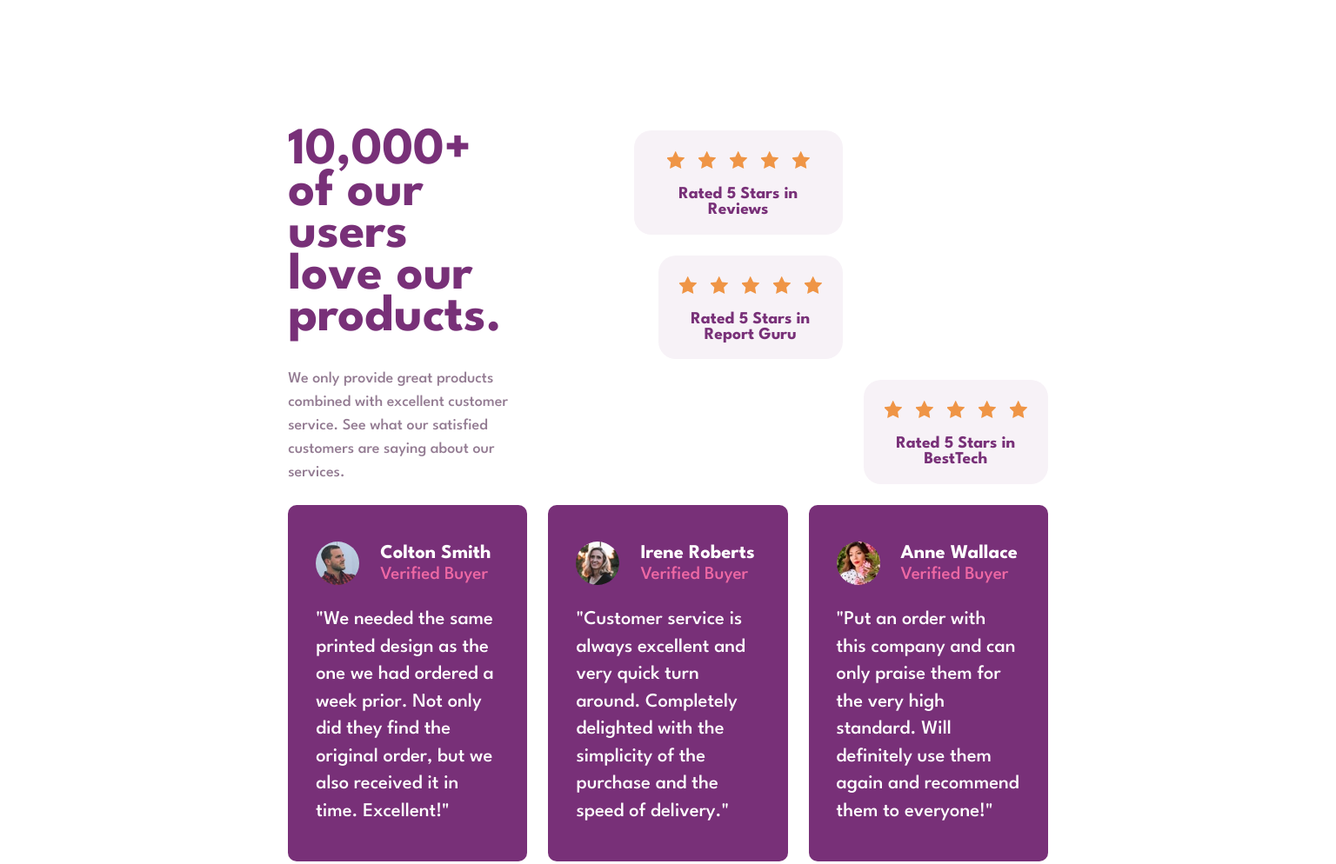
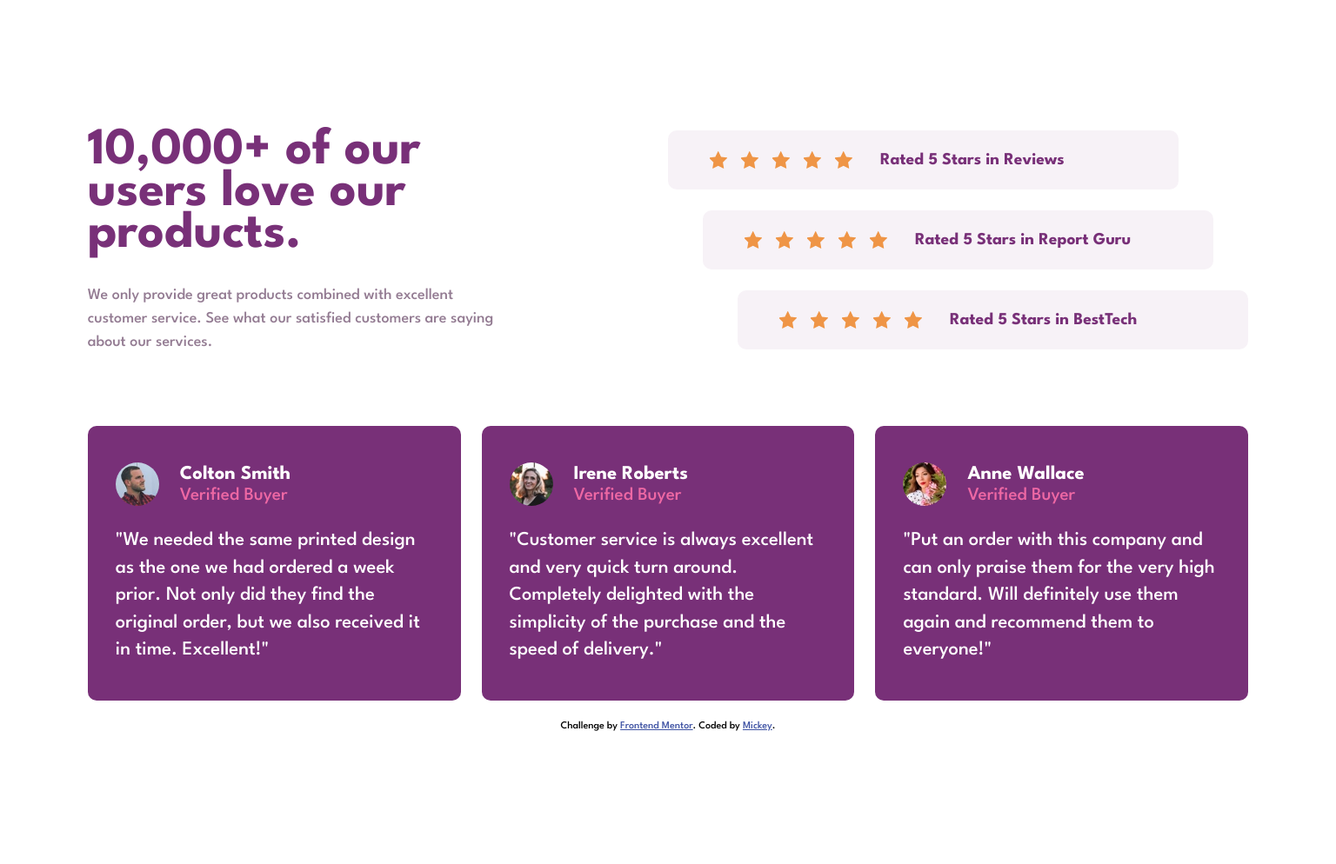
Before and after one commit to mihapehlic/frontendmentor_challenge_2, a plain HTML site: page index.html in a window 1536 px wide. Shown: the top 994 px of the page at 87% size. After the commit the page ends 865 px from the top, so only its background shows below. Drawn offline with Linux system fonts and the light colour scheme.

Commit message:
2nd commit

```diff
--- a/style.css
+++ b/style.css
@@ -133,9 +133,9 @@ header .hero-text {
   align-items: center;
 }
 
-@media (min-width: 1000px) {
+@media (min-width: 1440px) {
   .container {
-    width: 60%;
+    width: 90%;
     margin: auto;
     margin-top: 150px;
   }
@@ -143,6 +143,7 @@ header .hero-text {
   header {
     display: grid;
     grid-template-columns: repeat(2, 1fr);
+    margin-bottom: 24px;
   }
 
   header .hero h1 {
@@ -164,26 +165,32 @@ header .hero-text {
     width: 70%;
   }
 
-  .s-cards {
-    display: grid;
-    grid-template-columns: repeat(3, 1fr);
-    grid-template-rows: repeat(3, 1fr);
-    gap: 24px;
-    margin-bottom: 24px;
+  .s-cards .s-card {
+    display: flex;
+    align-items: center;
+    border-radius: 10px;
   }
 
   .s-card:nth-of-type(1) {
-    grid-column: 1/3;
+    margin-right: 80px;
   }
 
   .s-card:nth-of-type(2) {
-    grid-row: 2;
-    grid-column: 2/3;
+    margin-left: 40px;
+    margin-right: 40px;
   }
 
   .s-card:nth-of-type(3) {
-    grid-row: 3;
-    grid-column: 3/3;
+    margin-left: 80px;
+  }
+
+  .s-cards .s-card h2 {
+    margin-top: 0;
+    margin-left: 24px;
+  }
+
+  .s-cards .s-card .star-container {
+    padding-left: 24px;
   }
 
   .l-cards {
```
